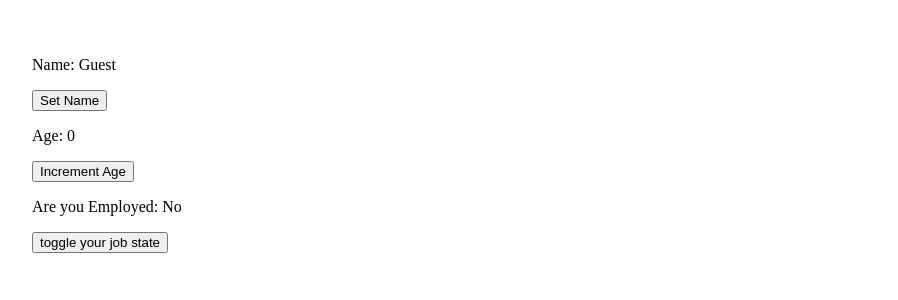
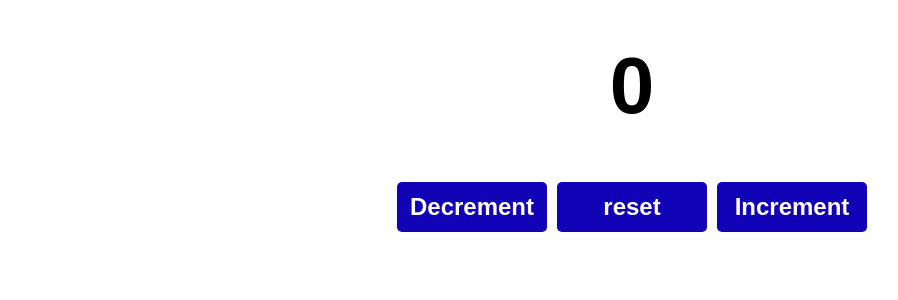
Before and after one commit to payamtajdivand/React-playing-ground, a React (Vite) app: page / in a window 1280 px wide. Shown: the top 300 px of the page, without its empty margins (8-906 px from the left). Built offline with nearby package versions, Linux system fonts and the light colour scheme.

Commit message:
create a counter app and add css

```diff
--- a/src/App.jsx
+++ b/src/App.jsx
@@ -1,8 +1,9 @@
 import "./App.css";
+import Counter from "./Counter";
 import MyComponent from "./MyComponent";
 
 function App() {
-  return <MyComponent />;
+  return <Counter />;
 }
 
 export default App;
--- /dev/null
+++ b/src/Counter.jsx
@@ -0,0 +1,32 @@
+import React, { useState } from "react";
+
+function Counter() {
+  const [count, setCount] = useState(0);
+
+  const decrement = () => {
+    setCount(count - 1);
+  };
+  const increment = () => {
+    setCount(count + 1);
+  };
+  const reset = () => {
+    setCount(0);
+  };
+
+  return (
+    <div className="counter-container">
+      <p className="counter-text">{count}</p>
+      <button className="counter-button" onClick={decrement}>
+        Decrement
+      </button>
+      <button className="counter-button" onClick={reset}>
+        reset
+      </button>
+      <button className="counter-button" onClick={increment}>
+        Increment
+      </button>
+    </div>
+  );
+}
+
+export default Counter;
--- a/src/index.css
+++ b/src/index.css
@@ -1,25 +1,28 @@
-.category-list {
-  color: hsl(208, 94%, 18%);
-  background-color: rgb(230, 185, 6);
-  border-radius: 5px;
-  font-size: 2.5em;
+.counter-container {
+  text-align: center;
   font-family: Arial, Helvetica, sans-serif;
-  text-align: center;
-  padding: 10px;
-  max-width: 400px;
-  margin: 0 auto;
-  margin-bottom: 10px;
 }
 
-.items-list li {
-  font-family: Arial, Helveticsa, sans-serif;
-  list-style: none;
-  text-align: center;
-  font-size: 2em;
-  color: hsl(208, 96%, 21%);
+.counter-text {
+  font-size: 5em;
+  margin-bottom: 50px;
+  margin-top: 0;
+  font-weight: bold;
 }
 
-.items-list li:hover {
-  color: hsl(208, 98%, 38%);
+.counter-button {
+  background-color: hsl(245, 98%, 36%);
+  color: white;
+  font-weight: bold;
+  margin: 0 5px;
+  border: none;
+  height: 50px;
+  width: 150px;
+  border-radius: 5px;
+  font-size: 1.5em;
   cursor: pointer;
 }
+
+.counter-button:hover {
+  background-color: hsl(245, 98%, 26%);
+}
```
